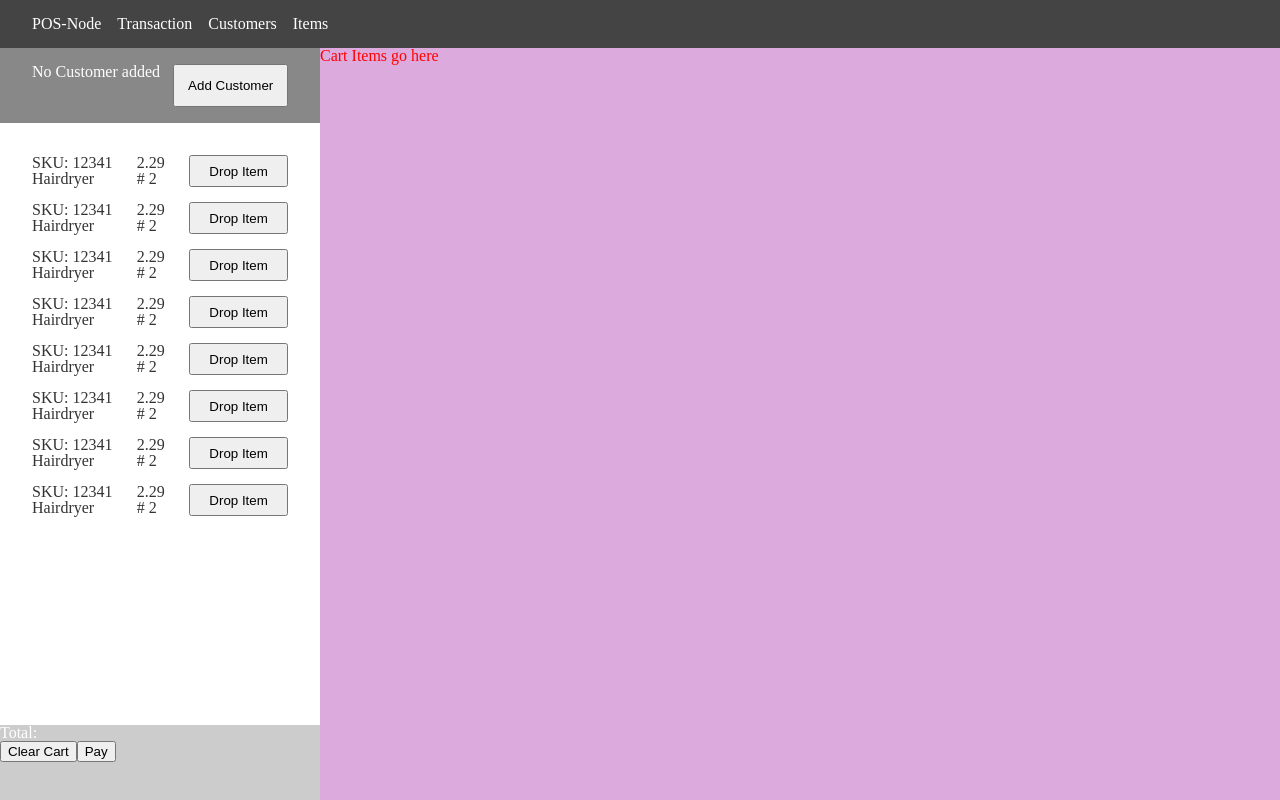
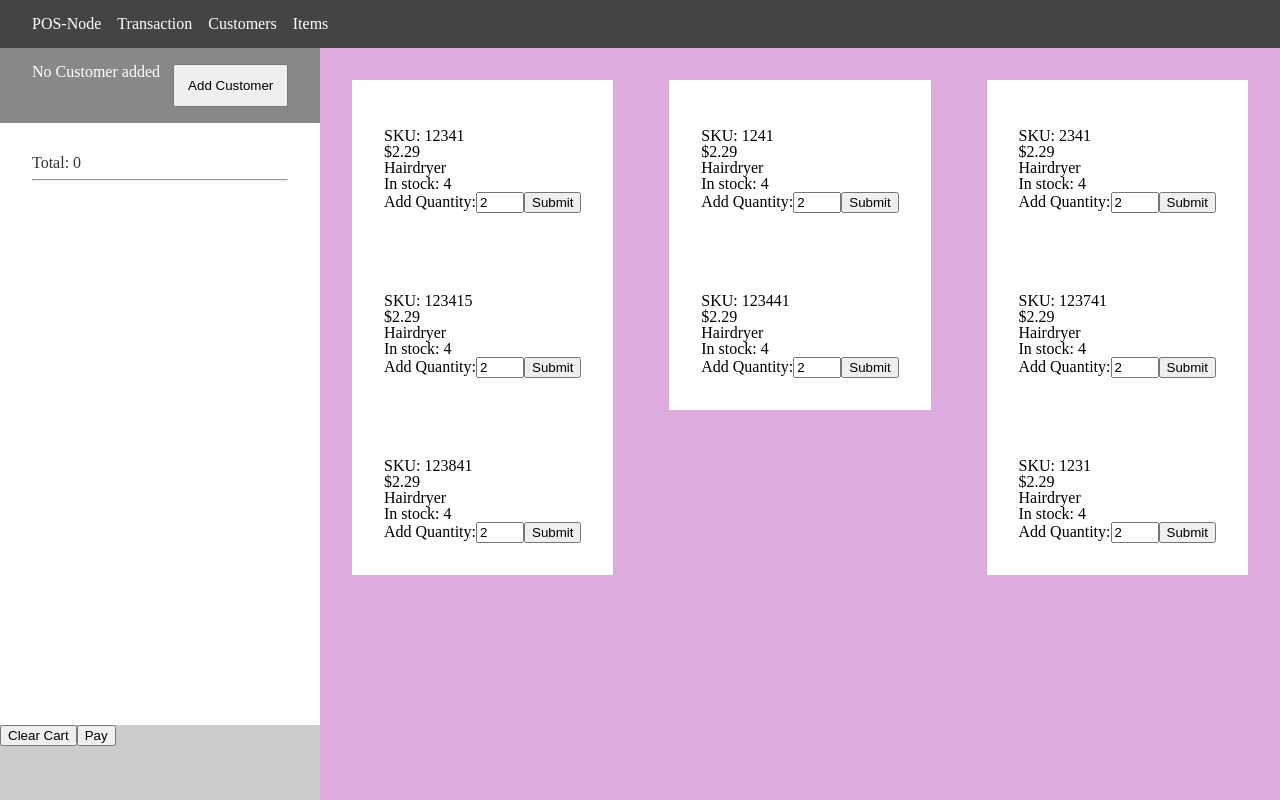
Before and after one commit to LeviButcher/pos-node, a Next.js app in the folder frontend/: page / in a window 1280 px wide. Built offline with nearby package versions, Linux system fonts and the light colour scheme.

Commit message:
Item Listing with addition to Cart State

```diff
--- a/frontend/components/Cart.js
+++ b/frontend/components/Cart.js
@@ -1,5 +1,6 @@
 import styled from "styled-components";
 import CustomerDetails from "./CustomerDetails";
+import { usePOSState } from "../context/POSContext";
 
 const CartSection = styled.section`
   height: 100%;
@@ -19,73 +20,6 @@ const CartContainer = styled.div`
     margin-bottom: 15px;
   }
 `;
-
-const CartItems = [
-  {
-    sku: 12341,
-    description: "Hairdryer",
-    picURL: "",
-    quantity: "2",
-    available: "4",
-    price: 2.29
-  },
-  {
-    sku: 12341,
-    description: "Hairdryer",
-    picURL: "",
-    quantity: "2",
-    available: "4",
-    price: 2.29
-  },
-  {
-    sku: 12341,
-    description: "Hairdryer",
-    picURL: "",
-    quantity: "2",
-    available: "4",
-    price: 2.29
-  },
-  {
-    sku: 12341,
-    description: "Hairdryer",
-    picURL: "",
-    quantity: "2",
-    available: "4",
-    price: 2.29
-  },
-  {
-    sku: 12341,
-    description: "Hairdryer",
-    picURL: "",
-    quantity: "2",
-    available: "4",
-    price: 2.29
-  },
-  {
-    sku: 12341,
-    description: "Hairdryer",
-    picURL: "",
-    quantity: "2",
-    available: "4",
-    price: 2.29
-  },
-  {
-    sku: 12341,
-    description: "Hairdryer",
-    picURL: "",
-    quantity: "2",
-    available: "4",
-    price: 2.29
-  },
-  {
-    sku: 12341,
-    description: "Hairdryer",
-    picURL: "",
-    quantity: "2",
-    available: "4",
-    price: 2.29
-  }
-];
 
 const CartItemContainer = styled.div`
   display: grid;
@@ -108,16 +42,18 @@ const CartItem = ({ item }) => (
 );
 
 const Cart = () => {
+  const [{ cartItems }] = usePOSState();
   return (
     <CartSection>
       <CustomerDetails />
       <CartContainer>
-        {CartItems.map(item => (
+        <p>Total: {cartItems.reduce(totalCartReducer, 0)}</p>
+        <hr />
+        {cartItems.map(item => (
           <CartItem item={item} />
         ))}
       </CartContainer>
       <div>
-        <p>Total: </p>
         <button>Clear Cart</button>
         <button>Pay</button>
       </div>
@@ -125,4 +61,9 @@ const Cart = () => {
   );
 };
 
+function totalCartReducer(acc, cur) {
+  const sum = cur.quantity * cur.price;
+  return acc + sum;
+}
+
 export default Cart;
--- a/frontend/components/CustomerDetails.js
+++ b/frontend/components/CustomerDetails.js
@@ -16,10 +16,8 @@ const CustomerDetails = () => {
 
   function handleSubmission(e, customer) {
     e.preventDefault();
-    console.log({ customer });
     dispatch({ type: "ADD-CUSTOMER", customer });
   }
-  console.log("customer", customer);
   return (
     <CustomerBox>
       <div>
--- /dev/null
+++ b/frontend/components/ItemList.js
@@ -0,0 +1,65 @@
+import Items from "./items";
+import styled from "styled-components";
+import { usePOSState } from "../context/POSContext";
+import { useState } from "react";
+
+const ItemCard = styled.article`
+  padding: ${props => props.theme.padding};
+  background: #fff;
+  color: #000;
+`;
+
+const ItemSection = styled.section`
+  display: flex;
+  flex-flow: row wrap;
+  justify-content: space-between;
+  padding: ${props => props.theme.padding};
+`;
+
+const ItemList = () => {
+  return (
+    <ItemSection>
+      {Items.map(item => (
+        <Item item={item} key={item.sku} />
+      ))}
+    </ItemSection>
+  );
+};
+
+const Item = ({ item }) => {
+  const [cartItem, setCartItem] = useState(item);
+  const [{ items }, dispatch] = usePOSState();
+
+  function changeQuantity(e) {
+    setCartItem({ ...cartItem, quantity: e.target.value });
+  }
+
+  function submitForm(e) {
+    e.preventDefault();
+    dispatch({ type: "ADD-ITEM", item: cartItem });
+  }
+
+  return (
+    <ItemCard>
+      <form onSubmit={submitForm}>
+        <img src={cartItem.picURL} />
+        <h3>SKU: {cartItem.sku}</h3>
+        <h4>${cartItem.price}</h4>
+        <p>{cartItem.description}</p>
+        <h5>In stock: {cartItem.available}</h5>
+        <label>Add Quantity:</label>
+        <input
+          name="quantity"
+          type="number"
+          min={0}
+          max={cartItem.available}
+          value={cartItem.quantity}
+          onChange={changeQuantity}
+        />
+        <input type="submit" />
+      </form>
+    </ItemCard>
+  );
+};
+
+export default ItemList;
--- a/frontend/components/Layout.js
+++ b/frontend/components/Layout.js
@@ -10,7 +10,10 @@ const Layout = styled.main`
 
 function withLayout(Page) {
   return () => (
-    <POSProvider reducer={POSReducer} initialState={{ customer: {} }}>
+    <POSProvider
+      reducer={POSReducer}
+      initialState={{ customer: {}, cartItems: [] }}
+    >
       <ThemeProvider theme={Theme}>
         <Layout>
           <Meta />
--- /dev/null
+++ b/frontend/components/items.js
@@ -0,0 +1,66 @@
+export default [
+  {
+    sku: 12341,
+    description: "Hairdryer",
+    picURL: "",
+    quantity: "2",
+    available: "4",
+    price: 2.29
+  },
+  {
+    sku: 1241,
+    description: "Hairdryer",
+    picURL: "",
+    quantity: "2",
+    available: "4",
+    price: 2.29
+  },
+  {
+    sku: 2341,
+    description: "Hairdryer",
+    picURL: "",
+    quantity: "2",
+    available: "4",
+    price: 2.29
+  },
+  {
+    sku: 123415,
+    description: "Hairdryer",
+    picURL: "",
+    quantity: "2",
+    available: "4",
+    price: 2.29
+  },
+  {
+    sku: 123441,
+    description: "Hairdryer",
+    picURL: "",
+    quantity: "2",
+    available: "4",
+    price: 2.29
+  },
+  {
+    sku: 123741,
+    description: "Hairdryer",
+    picURL: "",
+    quantity: "2",
+    available: "4",
+    price: 2.29
+  },
+  {
+    sku: 123841,
+    description: "Hairdryer",
+    picURL: "",
+    quantity: "2",
+    available: "4",
+    price: 2.29
+  },
+  {
+    sku: 1231,
+    description: "Hairdryer",
+    picURL: "",
+    quantity: "2",
+    available: "4",
+    price: 2.29
+  }
+];
--- a/frontend/context/POSContext.js
+++ b/frontend/context/POSContext.js
@@ -19,6 +19,24 @@ export const POSReducer = (state, action) => {
         customer: action.customer
       };
     }
+    case "ADD-ITEM": {
+      const index = state.cartItems.findIndex(
+        element => element.sku === action.item.sku
+      );
+      console.log(index);
+
+      let cartItemsCopy = state.cartItems;
+      if (index != -1) {
+        cartItemsCopy.splice(index, 1, action.item);
+      } else {
+        cartItemsCopy = [...cartItemsCopy, action.item];
+      }
+
+      return {
+        ...state,
+        cartItems: cartItemsCopy
+      };
+    }
     default:
       return state;
   }
--- a/frontend/pages/index.js
+++ b/frontend/pages/index.js
@@ -1,6 +1,7 @@
 import styled from "styled-components";
 import withLayout from "../components/Layout";
 import SidePanel from "../components/SidePanel";
+import ItemList from "../components/ItemList";
 
 const Title = styled.h1`
   color: red;
@@ -18,7 +19,7 @@ const Index = () => (
   <TwoPanel>
     <SidePanel style={{ gridArea: "side" }} />
     <div style={{ gridArea: "main" }}>
-      <Title>Cart Items go here</Title>
+      <ItemList />
     </div>
   </TwoPanel>
 );
```
